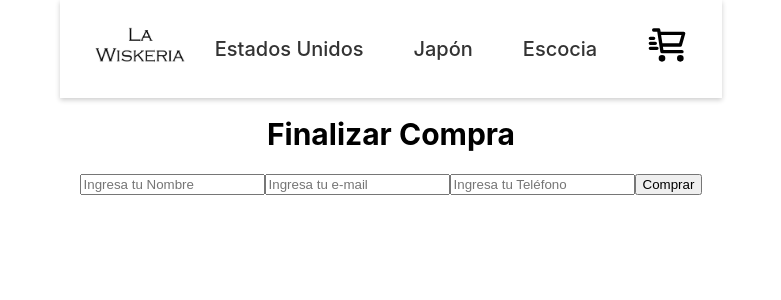
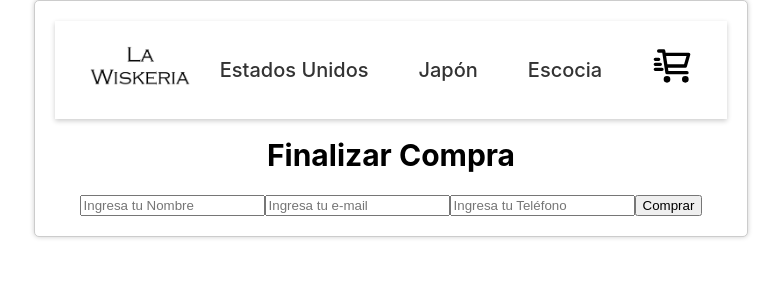
Before and after one commit to abinsur23/PreEntrega-2--Wollmann, a React (Vite) app: page /checkout in a window 1280 px wide. Shown: the top 300 px of the page, without its empty margins (249-1030 px from the left). Built offline with nearby package versions, Linux system fonts and the light colour scheme.

Commit message:
entrega final lista

```diff
--- a/src/App.css
+++ b/src/App.css
@@ -1,11 +1,38 @@
 #root {
-  max-width: 1280px;
-  margin: 0 auto;
-  padding: 0%;
+  max-width: 1280px; /* Establece un ancho máximo para el contenedor */
+  margin: 0 auto; /* Centra el contenedor en la pantalla */
+  padding: 20;
   text-align: center;
+  background-color: #fff;
+  border: 1px solid #ccc;
+  padding: 20px;
+  border-radius: 5px;
+  box-shadow: 0 0 5px rgba(0, 0, 0, 0.2);
+  display: inline-block;
+  vertical-align: top;
+  border: 1px solid #ccc;
+  box-shadow: 0 0 5px rgba(0, 0, 0, 0.2);
 }
 
+.item-image {
+  max-width: 150px; /* Limitar el ancho de las imágenes a 150px */
+  height: auto;
+}
 
+.item-link {
+  display: inline-block;
+  background-color: #000;
+  color: #fff;
+  text-decoration: none;
+  padding: 5px 10px;
+  margin-top: 10px;
+  border-radius: 3px;
+  transition: background-color 0.3s ease;
+}
+
+.item-link:hover {
+  background-color: #333;
+}
 
 .read-the-docs {
   color: #888;
@@ -34,7 +61,7 @@
 }
 
 .logo {
-  width: 90px; /* Tamaño del logo */
+  width: 100px; /* Tamaño del logo */
 }
 
 .nav-links {
@@ -50,24 +77,9 @@
   margin-right: 20px; /* Espacio entre los enlaces */
 }
 
-/* Item.css */
-
-.item-container {
-  background-color: #fff;
-  border: 1px solid #ccc;
-  padding: 20px;
-  text-align: center;
-  margin: 10px;
-  border-radius: 5px;
-  box-shadow: 0 0 5px rgba(0, 0, 0, 0.2);
-  width: calc(50% - 20px); /* Dos elementos por fila con espacio de 20px entre ellos */
-  /* Ajusta el ancho y otros estilos según tu diseño */
-  display: inline-block;
-  vertical-align: top; /* Alinea los elementos en la parte superior */
-}
 
 .item-image {
-  max-width: 150px; /* Limitar el ancho de las imágenes a 150px */
+  max-width: 150px;
   height: auto;
 }
 
```
